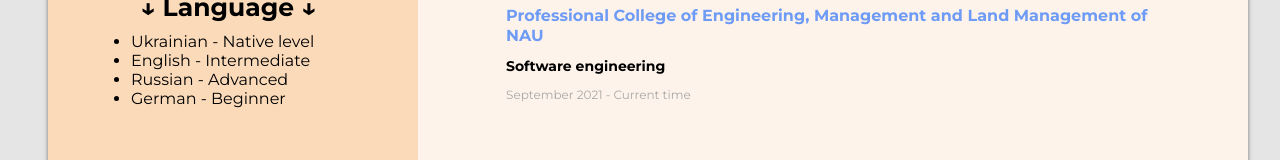
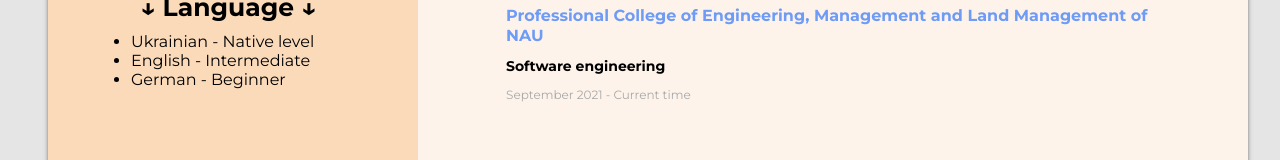
Before and after one commit to Ampedeth/Official-Resume, a plain HTML site: page index.html in a window 1280 px wide. Shown: the part 1010-1170 px from the top of the page. Drawn offline with Linux system fonts and the light colour scheme.

Commit message:
some change

```diff
--- a/index.html
+++ b/index.html
@@ -136,9 +136,6 @@
                                 <span class="languageListText">English - Intermediate</span>
                             </li>
                             <li class="languageListItem">
-                                <span class="languageListText">Russian - Advanced </span>
-                            </li>
-                            <li class="languageListItem">
                                 <span class="languageListText">German - Beginner</span>
                             </li>
                         </ul>
```
